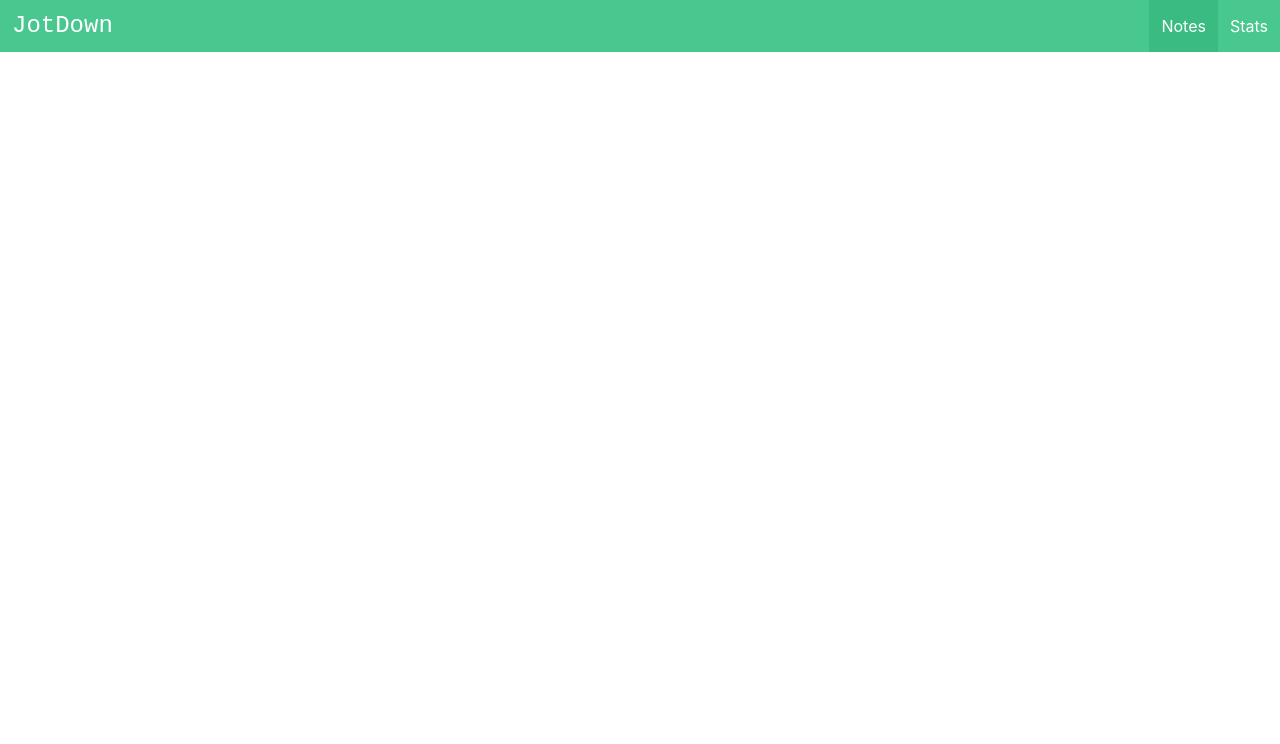
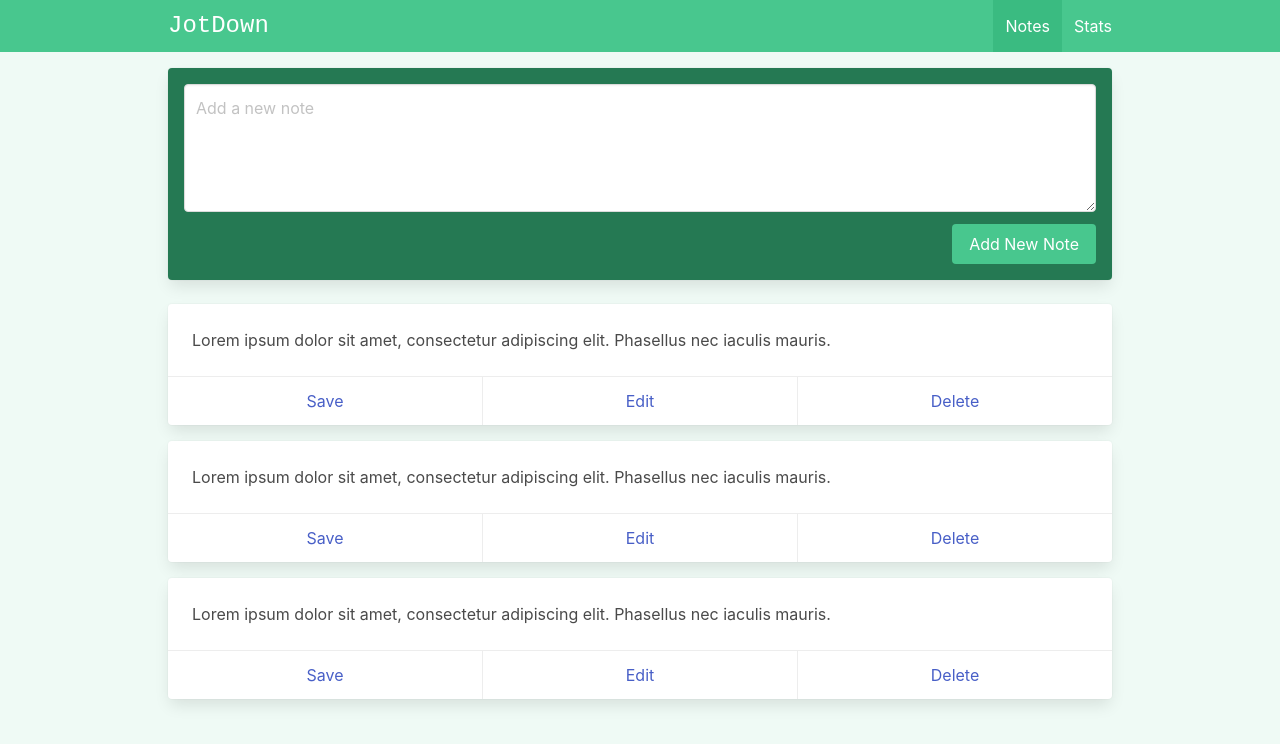
Before and after one commit to krista805/jotdown, a Vue app: page /#/ in a window 1280 px wide. Shown: the top 744 px of the page. Built offline with nearby package versions, Linux system fonts and the light colour scheme.

Commit message:
ViewNotes component structure

```diff
--- a/index.html
+++ b/index.html
@@ -1,9 +1,9 @@
 <!DOCTYPE html>
-<html lang="en">
+<html lang="en" class="has-background-success-light">
   <head>
-    <meta charset="UTF-8">
-    <link rel="icon" href="/favicon.ico">
-    <meta name="viewport" content="width=device-width, initial-scale=1.0">
+    <meta charset="UTF-8" />
+    <link rel="icon" href="/favicon.ico" />
+    <meta name="viewport" content="width=device-width, initial-scale=1.0" />
     <title>JotDown</title>
   </head>
   <body>
--- a/src/App.vue
+++ b/src/App.vue
@@ -1,17 +1,18 @@
 <template>
   <NavBar />
+
+  <div class="container is-max-desktop px-2 py-4">
+    <RouterView />
+  </div>
 </template>
 
 <script setup>
 /*
   Imports
 */
-import NavBar from '@/components/Layout/NavBar.vue'
-
-
+import NavBar from "@/components/Layout/NavBar.vue";
 </script>
 
-
 <style>
-@import 'bulma/css/bulma.min.css';
+@import "bulma/css/bulma.min.css";
 </style>
--- a/src/components/Layout/NavBar.vue
+++ b/src/components/Layout/NavBar.vue
@@ -1,11 +1,14 @@
 <template>
   <nav class="navbar is-success" aria-label="main navigation" role="navigation">
+    <div class="container is-max-desktop px-2">
       <div class="navbar-brand">
         <div class="navbar-item is-size-4 is-family-monospace">JotDown</div>
 
         <a
+          @click.prevent="showMobileNav = !showMobileNav"
           role="button"
           class="navbar-burger"
+          :class="{ 'is-active': showMobileNav }"
           aria-label="menu"
           aria-expanded="false"
           data-target="navbarBasicExample"
@@ -16,7 +19,11 @@
         </a>
       </div>
 
-    <div id="navbarBasicExample" class="navbar-menu">
+      <div
+        id="navbarBasicExample"
+        class="navbar-menu"
+        :class="{ 'is-active': showMobileNav }"
+      >
         <div class="navbar-end">
           <RouterLink to="/" class="navbar-item" active-class="is-active">
             Notes
@@ -26,5 +33,28 @@
           </RouterLink>
         </div>
       </div>
+    </div>
   </nav>
 </template>
+
+<script setup>
+/*
+    Imports
+*/
+import { ref } from "vue";
+
+/*
+    Mobile Nav
+*/
+const showMobileNav = ref(false);
+</script>
+
+<style>
+@media (max-width: 1023px) {
+  .navbar-menu {
+    position: absolute;
+    left: 0;
+    width: 100%;
+  }
+}
+</style>
--- a/src/views/ViewNotes.vue
+++ b/src/views/ViewNotes.vue
@@ -1,5 +1,32 @@
 <template>
-    <div class="notes">
-        <h1>Notes</h1>
+  <div class="notes">
+    <div class="card has-background-success-dark p-4 mb-5">
+      <div class="field">
+        <div class="control">
+          <textarea class="textarea" placeholder="Add a new note" />
+        </div>
+      </div>
+      <div class="field is-grouped is-grouped-right">
+        <div class="control">
+          <button class="button is-link has-background-success">
+            Add New Note
+          </button>
+        </div>
+      </div>
     </div>
+
+    <div v-for="i in 3" class="card mb-4">
+      <div class="card-content">
+        <div class="content">
+          Lorem ipsum dolor sit amet, consectetur adipiscing elit. Phasellus nec
+          iaculis mauris.
+        </div>
+      </div>
+      <footer class="card-footer">
+        <a href="#" class="card-footer-item">Save</a>
+        <a href="#" class="card-footer-item">Edit</a>
+        <a href="#" class="card-footer-item">Delete</a>
+      </footer>
+    </div>
+  </div>
 </template>
```
Lines whose indentation alone changed are shown as unchanged.
